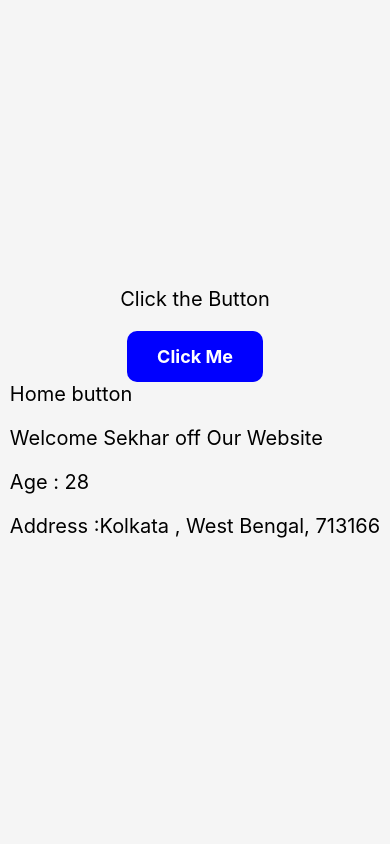
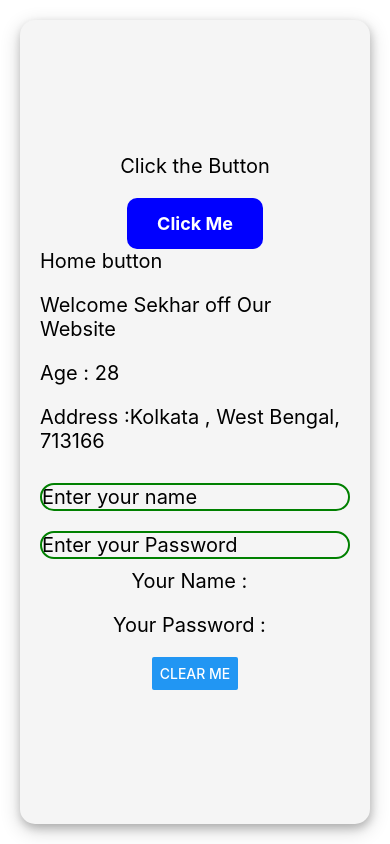
Before and after one commit to code-sekhar/app-reactnative-, a React Native app: screen / in a window 390 px wide. Built offline with nearby package versions, Linux system fonts and the light colour scheme.

Commit message:
feat:input handle

```diff
--- a/App.tsx
+++ b/App.tsx
@@ -10,13 +10,16 @@ import {
   StyleSheet, TouchableOpacity,
   Text,
   View,
+  TextInput,
+  Button,
 } from 'react-native';
 import Home from './pages/Home';
 
 
 function App(): React.JSX.Element {
   const [buttonColor, setButtonColor] = useState('blue'); // প্রাথমিক রঙ
-
+  const [name, setName] = useState('');
+  const [password, setPassword] = useState('');
   const handlePress = () => {
     console.log('click');
     // বোতামের রঙ পরিবর্তন
@@ -24,7 +27,7 @@ function App(): React.JSX.Element {
   };
 
   return (
-    <View style={styles.container}>
+    <View style={[styles.container, styles.boxCard]}>
       <Text style={styles.text}>Click the Button</Text>
       <TouchableOpacity
         style={[styles.button, { backgroundColor: buttonColor }]}
@@ -33,6 +36,23 @@ function App(): React.JSX.Element {
         <Text style={styles.buttonText}>Click Me</Text>
       </TouchableOpacity>
       <Home name="Sekhar" age="28" address="Kolkata , West Bengal, 713166" />
+      <TextInput
+      style={styles.textInput}
+      placeholder="Enter your name"
+      value={name}
+      onChangeText={(text) => setName(text)}
+      />
+      <TextInput
+      style={styles.textInput}
+      placeholder="Enter your Password"
+      value={password}
+      onChangeText={(text) => setPassword(text)}
+      />
+      <Text style={styles.text}>Your Name : {name} </Text>
+      <Text style={styles.text}>Your Password : {password} </Text>
+      <Button
+        title="Clear Me"
+        onPress={() => {setName(''); setPassword('');}} />
     </View>
   );
 }
@@ -58,6 +78,20 @@ const styles = StyleSheet.create({
     fontSize: 18,
     fontWeight: 'bold',
   },
+  textInput:{
+    borderColor: 'green',
+    borderWidth: 2,
+    margin: 10,
+    width: '100%',
+    fontSize: 20,
+    borderRadius: 15,
+  },
+  boxCard:{
+    padding: 20,
+    margin: 20,
+    boxShadow: '1px 4px 8px 0 rgba(0, 0, 0, 0.2), 0 6px 20px 0 rgba(0, 0, 0, 0.19)',
+    borderRadius: 15,
+  },
 });
 
 export default App;
```
